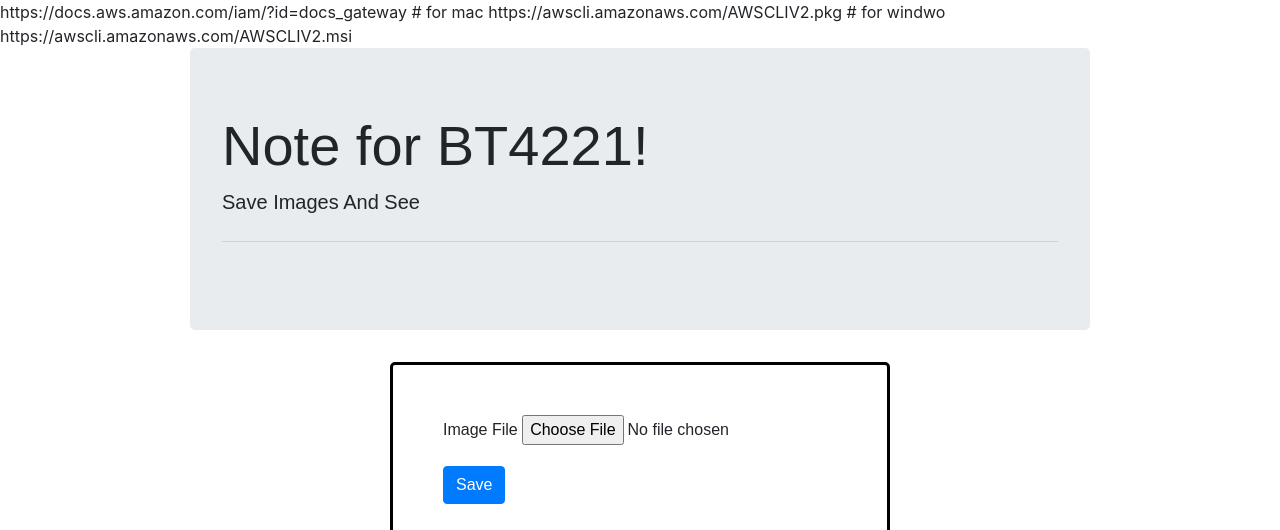
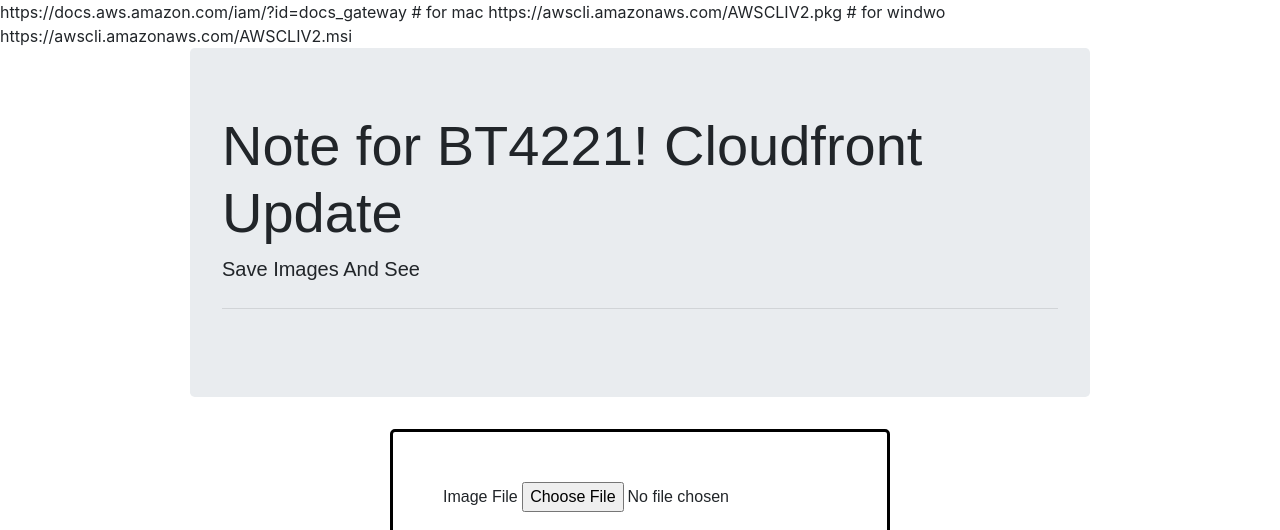
Before and after one commit to chmeijun/bt4221_reposit_practice, a plain HTML site: page index.html in a window 1280 px wide. Shown: the top 530 px of the page. Drawn offline with nearby package versions, Linux system fonts and the light colour scheme; a web font is replaced by a local one.

Commit message:
BT4221 practice

```diff
--- a/index.html
+++ b/index.html
@@ -73,7 +73,7 @@ https://docs.aws.amazon.com/iam/?id=docs_gateway
 <body>
 <div class="wrap">
     <div class="jumbotron">
-        <h1 class="display-4"> Note for BT4221!</h1>
+        <h1 class="display-4"> Note for BT4221! Cloudfront Update</h1>
         <p class="lead">Save Images And See</p>
         <hr class="my-4">
     </div>
```
